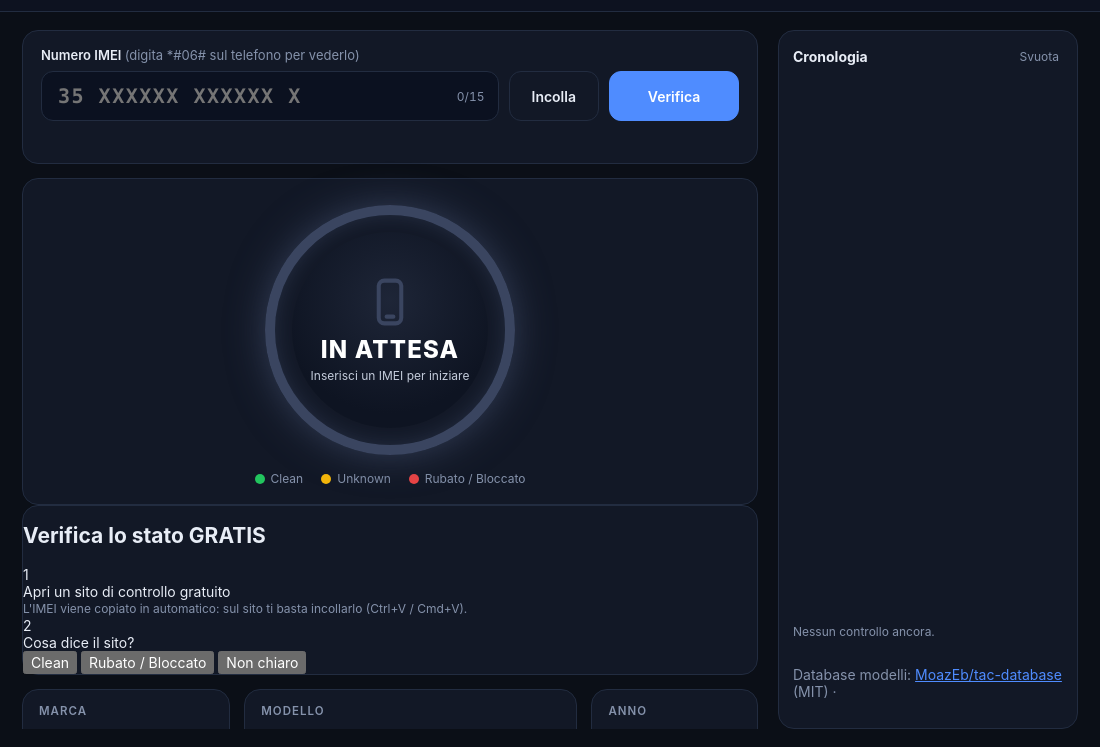
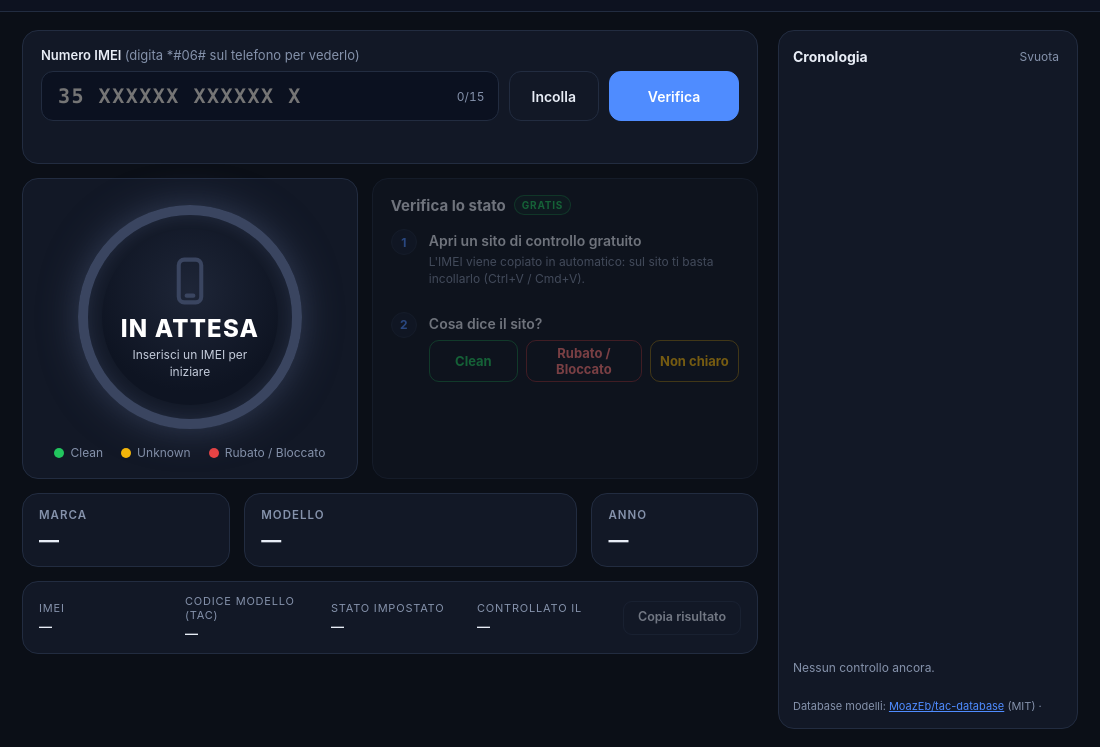
Before and after one commit to mattdanieli/imeichecker, an Electron app: page src/renderer/index.html in a window 1100 px wide. Shown: the part 53-800 px from the top of the page. Drawn offline with Linux system fonts and the light colour scheme.

Commit message:
Adjust indicator dimensions and add verification styles

```diff
--- a/src/renderer/styles.css
+++ b/src/renderer/styles.css
@@ -69,9 +69,9 @@ a { color: var(--accent); }
 
 /* ---------- Indicatore ---------- */
 .status-card { padding: 26px 18px 18px; display: flex; flex-direction: column; align-items: center; gap: 16px; }
-.indicator { --c: var(--idle); position: relative; width: 250px; height: 250px; display: grid; place-items: center; }
+.indicator { --c: var(--idle); position: relative; width: 224px; height: 224px; display: grid; place-items: center; }
 .indicator .ring { position: absolute; inset: 0; border-radius: 50%; border: 10px solid var(--c); box-shadow: 0 0 40px -4px var(--c), inset 0 0 30px -10px var(--c); transition: border-color .35s, box-shadow .35s; }
-.indicator .core { position: relative; width: 196px; height: 196px; border-radius: 50%; display: flex; flex-direction: column; align-items: center; justify-content: center; text-align: center; padding: 14px; background: radial-gradient(circle at 50% 35%, color-mix(in srgb, var(--c) 30%, #121826), #0e1422 70%); transition: background .35s; }
+.indicator .core { position: relative; width: 176px; height: 176px; border-radius: 50%; display: flex; flex-direction: column; align-items: center; justify-content: center; text-align: center; padding: 14px; background: radial-gradient(circle at 50% 35%, color-mix(in srgb, var(--c) 30%, #121826), #0e1422 70%); transition: background .35s; }
 .ind-icon { width: 54px; height: 54px; color: var(--c); margin-bottom: 6px; transition: color .35s; }
 .ind-icon svg { width: 100%; height: 100%; }
 .ind-label { font-size: 24px; font-weight: 800; letter-spacing: 1.2px; color: #fff; }
@@ -141,6 +141,32 @@ a { color: var(--accent); }
 .toast { position: fixed; bottom: 22px; left: 50%; transform: translate(-50%, 20px); background: #1f2a40; border: 1px solid var(--line); padding: 10px 16px; border-radius: 10px; opacity: 0; pointer-events: none; transition: .25s; }
 .toast.show { opacity: 1; transform: translate(-50%, 0); }
 
+/* ---------- Verifica gratuita ---------- */
+.grid2 { display: grid; grid-template-columns: minmax(0, 1fr) minmax(0, 1.15fr); gap: 14px; }
+.verify-card { padding: 16px 18px; display: flex; flex-direction: column; gap: 14px; transition: opacity .2s; }
+.verify-card.disabled { opacity: .45; pointer-events: none; }
+.verify-card h2 { margin: 0; font-size: 15px; display: flex; align-items: center; gap: 8px; }
+.free { font-size: 10px; letter-spacing: .8px; padding: 3px 7px; border-radius: 999px; color: var(--green); border: 1px solid rgba(34,197,94,.4); background: rgba(34,197,94,.08); }
+.step { display: flex; gap: 12px; }
+.step-n { flex: none; width: 26px; height: 26px; border-radius: 50%; background: var(--panel-2); border: 1px solid var(--line); display: grid; place-items: center; font-weight: 700; font-size: 12px; color: var(--accent); }
+.step-body { flex: 1; min-width: 0; }
+.step-t { font-weight: 600; margin: 3px 0 4px; }
+.checkers { display: flex; flex-wrap: wrap; gap: 8px; margin-top: 10px; }
+.checker { display: flex; flex-direction: column; align-items: flex-start; gap: 2px; padding: 9px 12px; border-radius: 10px; border: 1px solid var(--line); background: #0b1120; color: var(--text); text-align: left; }
+.checker:hover { border-color: var(--accent); background: var(--panel-2); }
+.checker b { font-size: 13px; }
+.checker span { font-size: 11px; color: var(--muted); }
+.marks { display: grid; grid-template-columns: 1fr 1.3fr 1fr; gap: 8px; margin-top: 8px; }
+.mark { height: 42px; border-radius: 10px; font-weight: 700; font-size: 13px; border: 1px solid; background: transparent; }
+.mark.g { color: var(--green); border-color: rgba(34,197,94,.5); }
+.mark.r { color: #ff7a7a; border-color: rgba(239,68,68,.5); }
+.mark.y { color: var(--yellow); border-color: rgba(245,183,10,.5); }
+.mark.g:hover, .mark.g.on { background: var(--green); color: #05230f; }
+.mark.r:hover, .mark.r.on { background: var(--red); color: #fff; }
+.mark.y:hover, .mark.y.on { background: var(--yellow); color: #2a1f00; }
+.credits { font-size: 11px; margin: 10px 0 0; line-height: 1.4; }
+
+@media (max-width: 1080px) { .grid2 { grid-template-columns: 1fr; } }
 @media (max-width: 960px) {
   .layout { grid-template-columns: 1fr; overflow-y: auto; }
   .side { max-height: 260px; }
```
